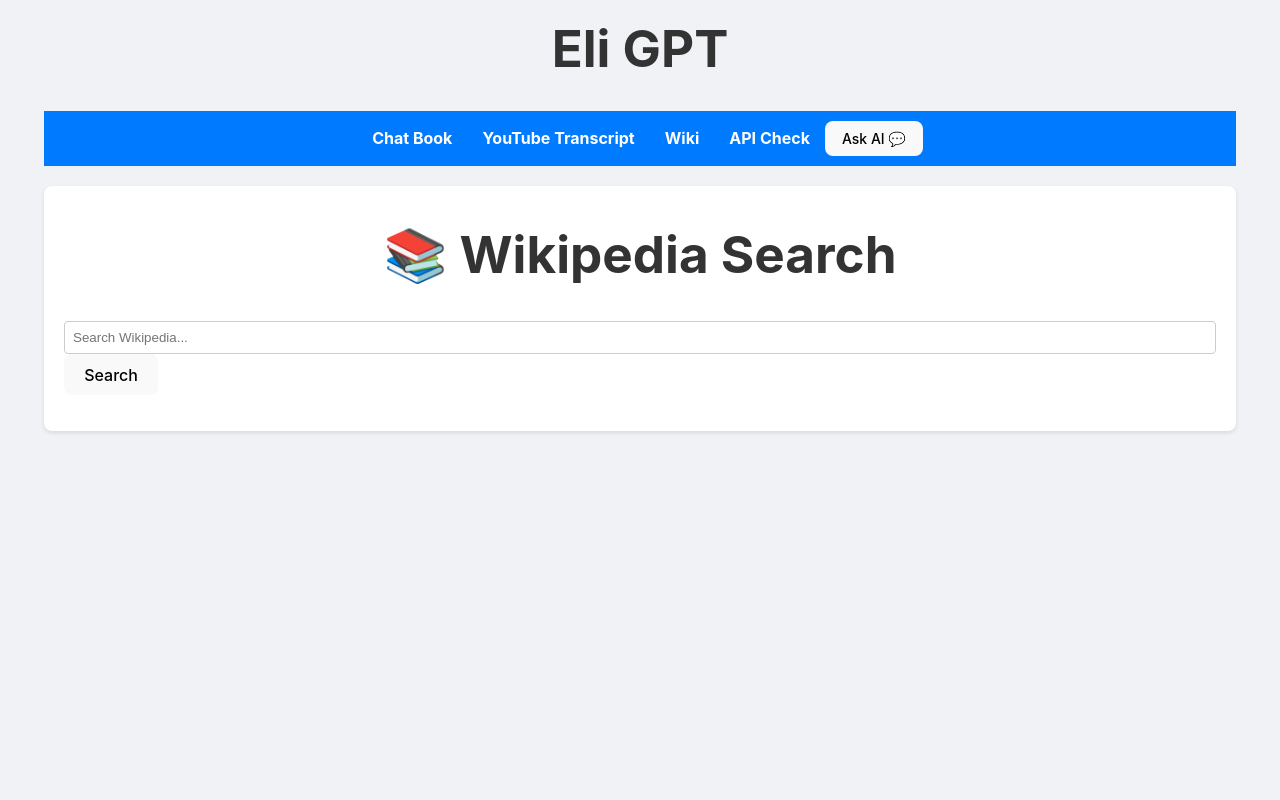
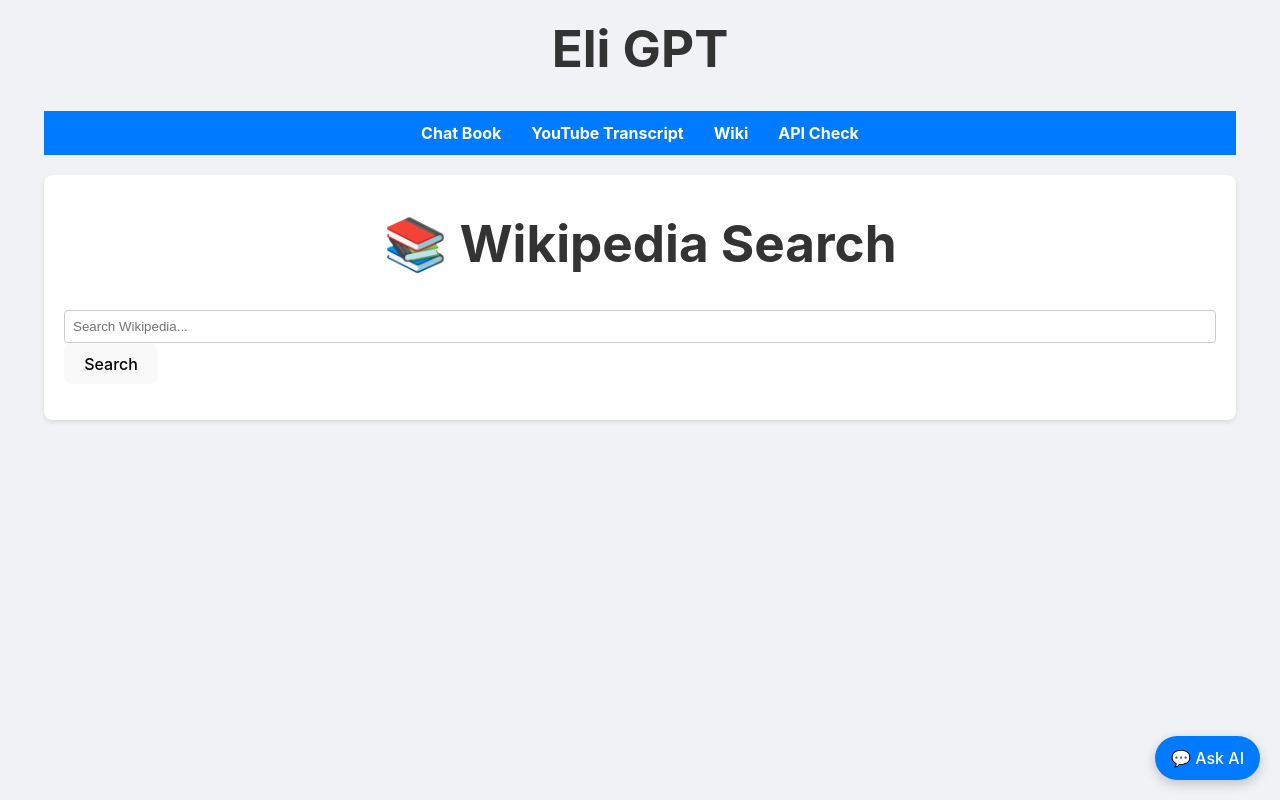
Before and after one commit to elijahred23/chat-book-site-api, a React (Vite) app: page /wiki in a window 1280 px wide. Built offline with nearby package versions, Linux system fonts and the light colour scheme.

Commit message:
V-19: Made ask ai button always accessible

```diff
--- a/src/App.css
+++ b/src/App.css
@@ -167,3 +167,22 @@ option {
   cursor: pointer;
   padding: 4px 8px;
 }
+
+.floating-chat-btn {
+  position: fixed;
+  bottom: 20px;
+  right: 20px;
+  background-color: #007bff;
+  color: white;
+  padding: 12px 16px;
+  border: none;
+  border-radius: 50px;
+  font-size: 16px;
+  box-shadow: 0 4px 12px rgba(0, 0, 0, 0.2);
+  z-index: 1500;
+  transition: background-color 0.2s ease;
+}
+
+.floating-chat-btn:hover {
+  background-color: #0056b3;
+}
--- a/src/App.jsx
+++ b/src/App.jsx
@@ -27,8 +27,8 @@ function App() {
             <NavLink to='/youTubeTranscript'>YouTube Transcript</NavLink>
             <NavLink to='/wiki'>Wiki</NavLink>
             <NavLink to='/apiCheck'>API Check</NavLink>
-            <button onClick={toggleChat} className='chat-toggle-btn'>
-              {isChatOpen ? 'Close Assistant ❌' : 'Ask AI 💬'}
+            <button onClick={toggleChat} className='chat-toggle-btn floating-chat-btn'>
+              {isChatOpen ? '❌' : '💬 Ask AI'}
             </button>
           </div>
 
--- a/src/ChatGPT.jsx
+++ b/src/ChatGPT.jsx
@@ -76,17 +76,20 @@ function GptPromptComponent() {
     }, [messages, prompt]);
 
     return (
-        <div style={{ maxWidth: '800px', margin: '0 auto', padding: '1rem' }}>
+        <div style={{ maxWidth: '800px', margin: '0 auto', height: '100vh', display: 'flex', flexDirection: 'column' }}>
             <h2 style={{ fontSize: '24px', marginBottom: '1rem' }}>💬 Gemini Chat</h2>
+
+            {/* Scrollable message area */}
             <div
                 ref={messagesEndRef}
                 style={{
                     border: '1px solid #ccc',
                     padding: '10px',
+                    flexGrow: 1,
+                    overflowY: 'auto',
+                    backgroundColor: '#f9f9f9',
                     marginBottom: '10px',
-                    height: '400px',
-                    overflowY: 'auto',
-                    backgroundColor: '#f9f9f9'
+                    borderRadius: '5px'
                 }}
             >
                 {messages.map((message, index) => (
@@ -111,6 +114,8 @@ function GptPromptComponent() {
                 ))}
             </div>
 
+            {/* Fixed bottom input and controls */}
+            <div style={{ position: 'sticky', bottom: 0, backgroundColor: '#fff', padding: '10px 0', zIndex: 10 }}>
                 <textarea
                     rows={3}
                     value={prompt}
@@ -139,6 +144,7 @@ function GptPromptComponent() {
                     {!loading && <button onClick={handleSubmit}>Send</button>}
                 </div>
             </div>
+        </div>
     );
 }
 
```
Lines whose indentation alone changed are shown as unchanged.
